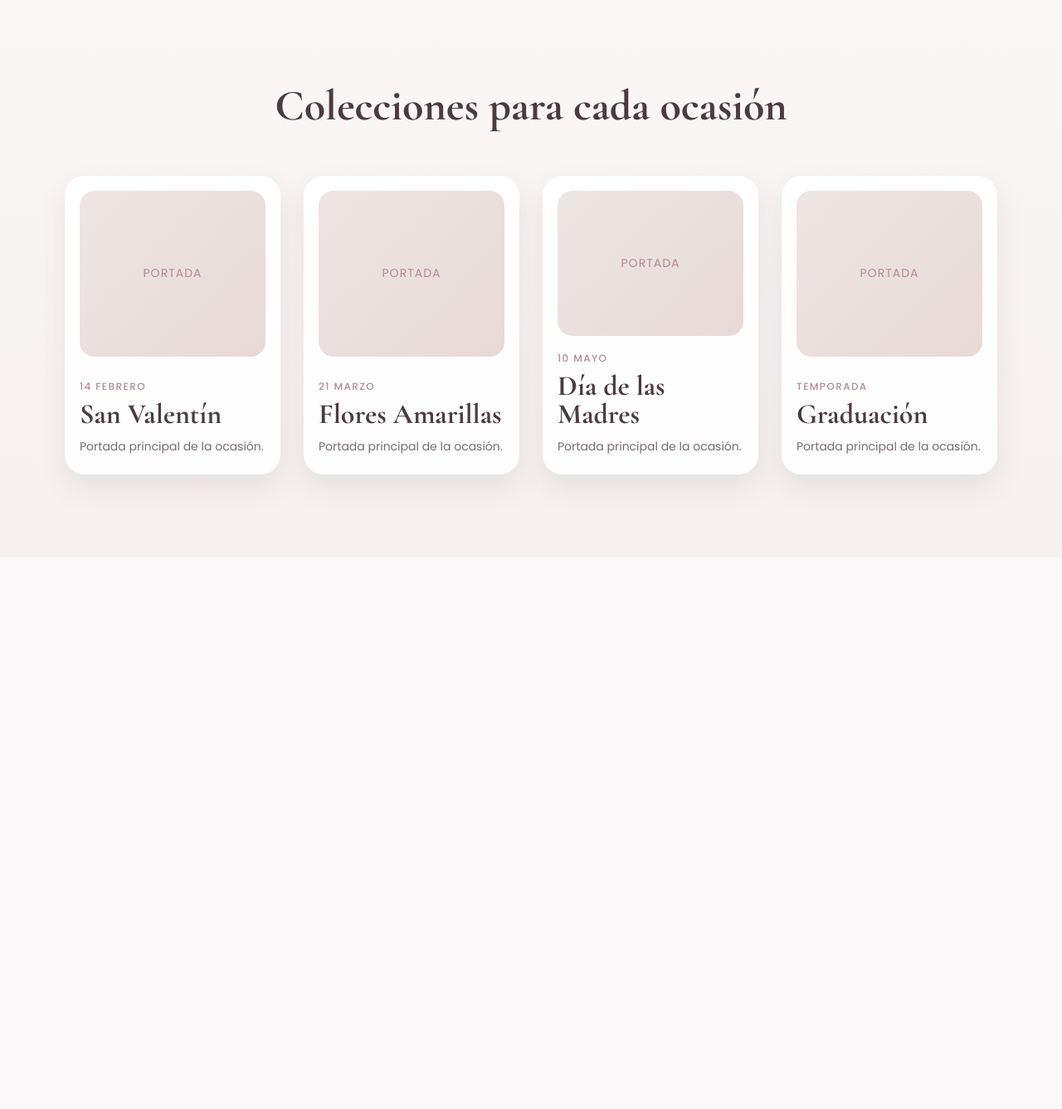
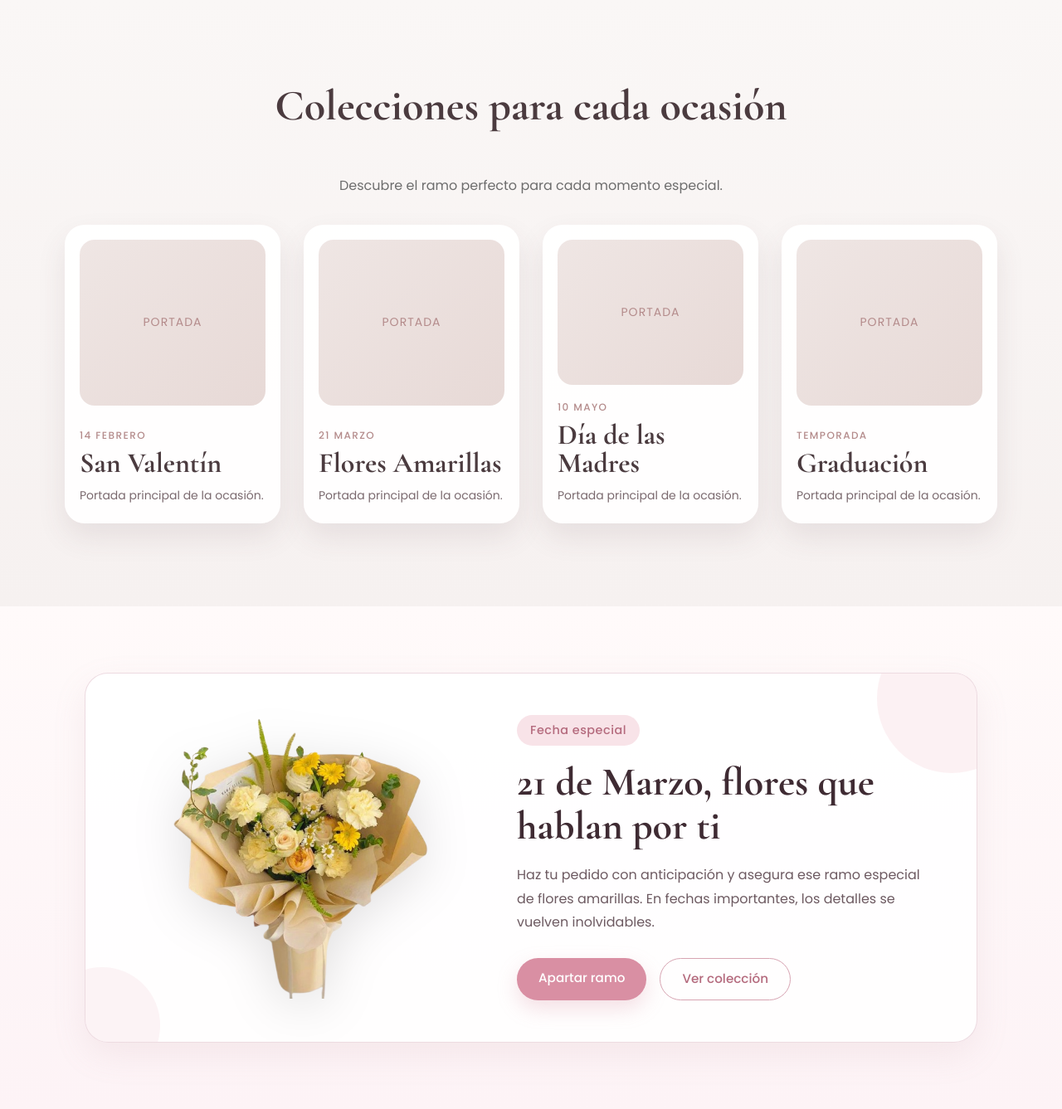
Before and after one commit to xitlalydf-wq/THE-QUEENS-FLORERIA, a PHP site: page /inicio.html in a window 1280 px wide. Shown: the part 1359-2696 px from the top of the page at 83% size. Before the commit the page ends 1962 px from the top, so only its background shows below. Run offline with PHP 8.4, Linux system fonts and the light colour scheme.

Commit message:
new file:   images/floramarilla.png modified:   inicio.html modified:   public/CSS/inicio.css

```diff
--- a/inicio.html
+++ b/inicio.html
@@ -68,7 +68,7 @@
     <p class="hero-subtitle">COLECCIÓN FLORAL</p>
     <h1 class="hero-title">THE QUEENS FLORERÍA</h1>
     <h2 class="hero-title-sec">Arte Floral</h2>
-    <a href="#productos" class="btn-productos">Conoce nuestros productos</a>
+    <a href="#productos" class="btn-productos">Conoce nuestras colecciones</a>
   </div>
 </section>
 
@@ -107,7 +107,7 @@
   <!-- PRODUCTOS -->
   <section class="ocasiones">
   <h2 class="titulo-ocasiones">Colecciones para cada ocasión</h2>
-
+ <p class="texto-ocasiones">Descubre el ramo perfecto para cada momento especial.</p>
   <div class="ocasiones-container">
 
     <div class="ocasion-card">
@@ -232,6 +232,32 @@
 
   </div>
 </section>
+<section class="promo-fecha-especial">
+  <div class="promo-fecha-contenido">
+
+    <div class="promo-fecha-img">
+      <img src="images/floramarilla.png" alt="Ramo de flores amarillas">
+    </div>
+
+    <div class="promo-fecha-texto">
+      <span class="promo-etiqueta">Fecha especial</span>
+      <h2>21 de Marzo, flores que hablan por ti</h2>
+      <p>
+        Haz tu pedido con anticipación y asegura ese ramo especial de flores amarillas.
+        En fechas importantes, los detalles se vuelven inolvidables.
+      </p>
+
+      <div class="promo-fecha-botones">
+        <a href="#" class="btn-promo-principal">Apartar ramo</a>
+        <a href="#" class="btn-promo-secundario">Ver colección</a>
+      </div>
+    </div>
+
+  </div>
+</section>
+  </div>
+
+</section>
 </section>
 
   <script>
--- a/public/CSS/inicio.css
+++ b/public/CSS/inicio.css
@@ -952,3 +952,150 @@ body {
     font-size: 28px;
   }
 }
+
+.texto-ocasiones {
+  font-size: 1rem;
+  color: #6d6d6d;
+  text-align: center;
+  margin-top: 10px;
+  margin-bottom: 35px;
+  font-family: 'Poppins', sans-serif;
+}
+
+.promo-fecha-especial {
+  padding: 80px 8%;
+  background: linear-gradient(180deg, #fffafa 0%, #fdf3f6 100%);
+}
+
+.promo-fecha-contenido {
+  max-width: 1200px;
+  margin: 0 auto;
+  background: rgba(255, 255, 255, 0.88);
+  border: 1px solid rgba(226, 196, 205, 0.6);
+  border-radius: 28px;
+  box-shadow: 0 15px 40px rgba(180, 140, 150, 0.12);
+  display: flex;
+  align-items: center;
+  justify-content: space-between;
+  gap: 50px;
+  padding: 50px;
+  overflow: hidden;
+  position: relative;
+}
+
+.promo-fecha-contenido::before {
+  content: "";
+  position: absolute;
+  top: -60px;
+  right: -60px;
+  width: 180px;
+  height: 180px;
+  background: rgba(245, 214, 221, 0.35);
+  border-radius: 50%;
+}
+
+.promo-fecha-contenido::after {
+  content: "";
+  position: absolute;
+  bottom: -50px;
+  left: -50px;
+  width: 140px;
+  height: 140px;
+  background: rgba(248, 228, 233, 0.45);
+  border-radius: 50%;
+}
+
+.promo-fecha-img {
+  flex: 1;
+  display: flex;
+  justify-content: center;
+  position: relative;
+  z-index: 2;
+}
+
+.promo-fecha-img img {
+  width: 100%;
+  max-width: 340px;
+  object-fit: contain;
+  filter: drop-shadow(0 12px 30px rgba(0, 0, 0, 0.12));
+  transition: transform 0.4s ease;
+}
+
+.promo-fecha-img img:hover {
+  transform: scale(1.04);
+}
+
+.promo-fecha-texto {
+  flex: 1.2;
+  position: relative;
+  z-index: 2;
+}
+
+.promo-etiqueta {
+  display: inline-block;
+  padding: 8px 16px;
+  background: #f8e3e8;
+  color: #b46a7d;
+  font-size: 0.9rem;
+  font-weight: 500;
+  border-radius: 999px;
+  margin-bottom: 18px;
+  font-family: 'Poppins', sans-serif;
+  letter-spacing: 0.5px;
+}
+
+.promo-fecha-texto h2 {
+  font-family: 'Cormorant Garamond', serif;
+  font-size: 3rem;
+  line-height: 1.1;
+  color: #3f2b33;
+  margin-bottom: 18px;
+}
+
+.promo-fecha-texto p {
+  font-family: 'Poppins', sans-serif;
+  font-size: 1rem;
+  line-height: 1.8;
+  color: #6d5a61;
+  margin-bottom: 28px;
+  max-width: 540px;
+}
+
+.promo-fecha-botones {
+  display: flex;
+  gap: 16px;
+  flex-wrap: wrap;
+}
+
+.btn-promo-principal,
+.btn-promo-secundario {
+  padding: 13px 26px;
+  border-radius: 999px;
+  text-decoration: none;
+  font-family: 'Poppins', sans-serif;
+  font-size: 0.95rem;
+  font-weight: 500;
+  transition: all 0.3s ease;
+}
+
+.btn-promo-principal {
+  background: #d98fa3;
+  color: #fff;
+  box-shadow: 0 10px 25px rgba(217, 143, 163, 0.28);
+}
+
+.btn-promo-principal:hover {
+  background: #c97b91;
+  transform: translateY(-2px);
+}
+
+.btn-promo-secundario {
+  border: 1.5px solid #d7a4b2;
+  color: #b46a7d;
+  background: transparent;
+}
+
+.btn-promo-secundario:hover {
+  background: #f8e3e8;
+  transform: translateY(-2px);
+}
```
Also changed, not shown: images/floramarilla.png (added).
